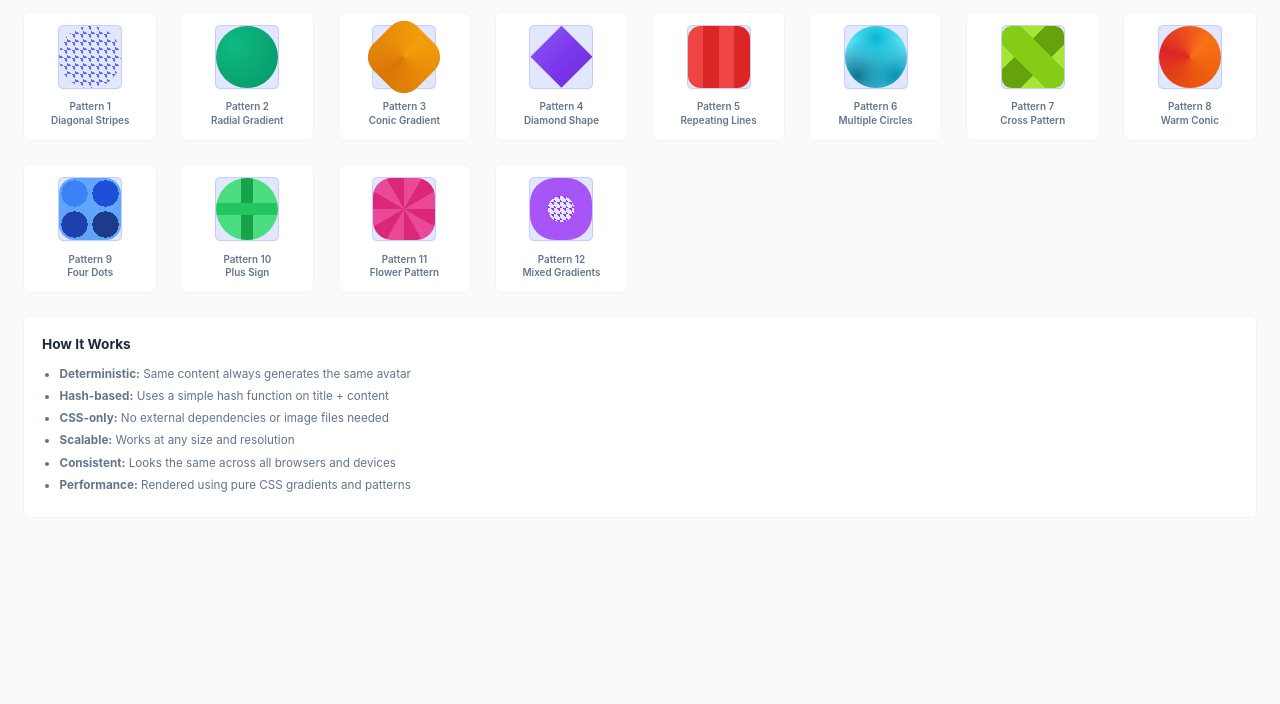
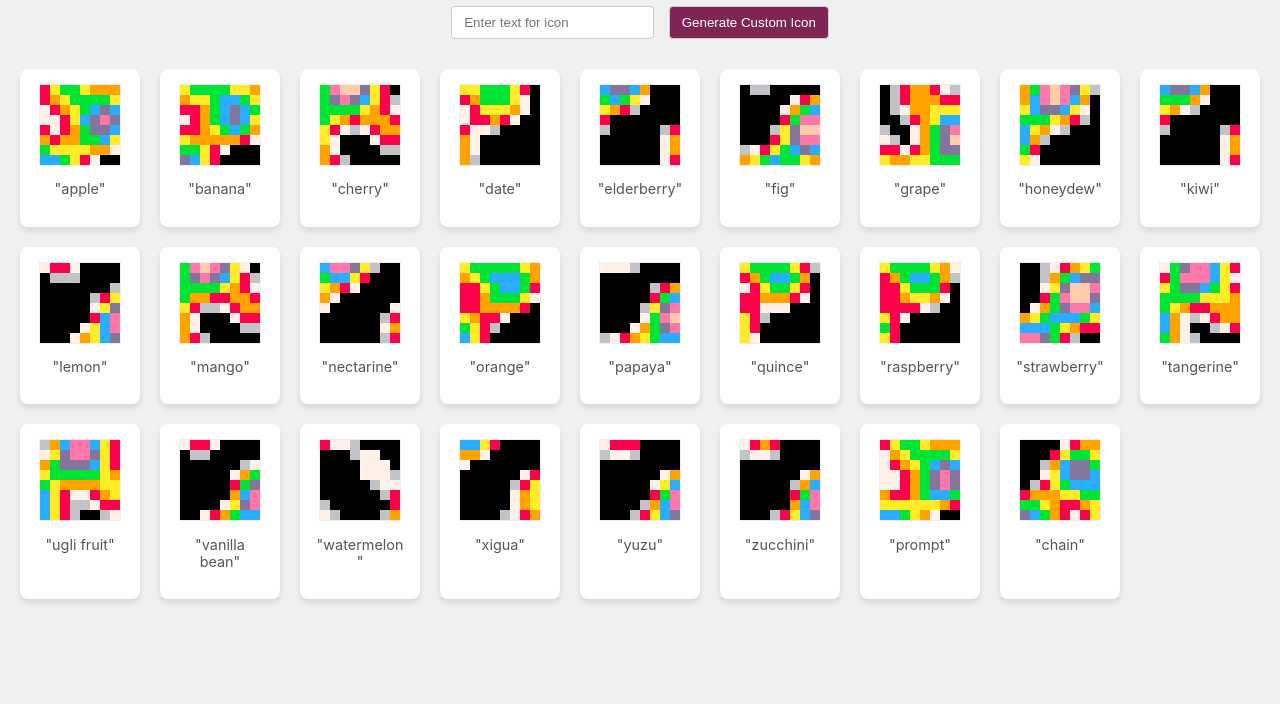
Before and after one commit to timsamart/easyprompt, a browser extension: page test-avatars.html in a window 1280 px wide. Shown: the part 96-800 px from the top of the page. Drawn offline with Linux system fonts and the light colour scheme.

Commit message:
Integrate PixelArtGen for dynamic icon generation: Replaced deterministic icon generation method with PixelArtGen to create unique SVG icons based on input text. Updated card rendering to display generated icons and adjusted CSS styles for improved icon presentation and fallback handling.

```diff
--- /dev/null
+++ b/icongen.js
@@ -0,0 +1,189 @@
+/**
+ * Lean Text-to-Pixel Art Generator
+ * Ultra-lightweight procedural pixel art from text input
+ * Default: Abstract style, Retro palette, 8px, Complexity 2
+ */
+
+class PixelArtGen {
+    constructor(options = {}) {
+        this.size = options.size || 8;
+        this.complexity = options.complexity || 2;
+        this.palette = options.palette || ['#000000', '#d62d20', '#ffa500', '#ffff00', '#008c00', '#0030ff', '#732982'];
+        this.scale = options.scale || 20; // For rendering
+    }
+
+    // Simple hash function for consistent randomization
+    hash(str) {
+        let hash = 0;
+        for (let i = 0; i < str.length; i++) {
+            const char = str.charCodeAt(i);
+            hash = ((hash << 5) - hash) + char;
+            hash = hash & hash;
+        }
+        return Math.abs(hash);
+    }
+
+    // Seeded random number generator
+    random(seed) {
+        const x = Math.sin(seed) * 10000;
+        return x - Math.floor(x);
+    }
+
+    // Generate abstract pixel art from text
+    generate(text) {
+        const seed = this.hash(text.toLowerCase());
+        const pixels = [];
+
+        for (let y = 0; y < this.size; y++) {
+            pixels[y] = [];
+            for (let x = 0; x < this.size; x++) {
+                const freq = this.complexity * 0.3;
+                const noise1 = Math.sin(x * freq + seed) * Math.cos(y * freq + seed);
+                const noise2 = Math.sin((x + y) * freq * 0.5 + seed * 1.5);
+                const combined = (noise1 + noise2) * 0.5;
+
+                if (combined > -0.2) {
+                    const colorIndex = Math.floor(((combined + 1) * 0.5) * this.palette.length);
+                    const clampedIndex = Math.max(0, Math.min(this.palette.length - 1, colorIndex));
+                    pixels[y][x] = this.palette[clampedIndex];
+                } else {
+                    pixels[y][x] = null; // Transparent/empty
+                }
+            }
+        }
+
+        return pixels;
+    }
+
+    // Render to canvas element
+    renderToCanvas(text, canvas) {
+        const ctx = canvas.getContext('2d');
+        const pixels = this.generate(text);
+
+        canvas.width = this.size * this.scale;
+        canvas.height = this.size * this.scale;
+
+        // Clear canvas
+        ctx.fillStyle = '#000000';
+        ctx.fillRect(0, 0, canvas.width, canvas.height);
+
+        // Draw pixels
+        for (let y = 0; y < this.size; y++) {
+            for (let x = 0; x < this.size; x++) {
+                if (pixels[y][x]) {
+                    ctx.fillStyle = pixels[y][x];
+                    ctx.fillRect(x * this.scale, y * this.scale, this.scale, this.scale);
+                }
+            }
+        }
+
+        return canvas;
+    }
+
+    // Generate as data URL (for images)
+    toDataURL(text, format = 'image/png') {
+        const canvas = document.createElement('canvas');
+        this.renderToCanvas(text, canvas);
+        return canvas.toDataURL(format);
+    }
+
+    // Generate as SVG string
+    toSVG(text) {
+        const pixels = this.generate(text);
+        const svgSize = this.size * this.scale;
+
+        let svg = `<svg width="${svgSize}" height="${svgSize}" xmlns="http://www.w3.org/2000/svg">`;
+        svg += `<rect width="100%" height="100%" fill="#000000"/>`;
+
+        for (let y = 0; y < this.size; y++) {
+            for (let x = 0; x < this.size; x++) {
+                if (pixels[y][x]) {
+                    const px = x * this.scale;
+                    const py = y * this.scale;
+                    svg += `<rect x="${px}" y="${py}" width="${this.scale}" height="${this.scale}" fill="${pixels[y][x]}"/>`;
+                }
+            }
+        }
+
+        svg += '</svg>';
+        return svg;
+    }
+
+    // Get raw pixel data (2D array)
+    getPixelData(text) {
+        return this.generate(text);
+    }
+
+    // Generate multiple variations with slight seed modifications
+    generateVariations(text, count = 4) {
+        const variations = [];
+        for (let i = 0; i < count; i++) {
+            const modifiedText = text + i.toString();
+            variations.push(this.generate(modifiedText));
+        }
+        return variations;
+    }
+}
+
+// Factory function for quick usage
+function createPixelArt(text, options = {}) {
+    const generator = new PixelArtGen({
+        size: 8,
+        complexity: 2,
+        palette: ['#000000', '#d62d20', '#ffa500', '#ffff00', '#008c00', '#0030ff', '#732982'],
+        scale: 20,
+        ...options
+    });
+    return generator.getPixelData(text);
+}
+
+// Quick canvas render function
+function renderPixelArt(text, canvasElement, options = {}) {
+    const generator = new PixelArtGen({
+        size: 8,
+        complexity: 2,
+        palette: ['#000000', '#d62d20', '#ffa500', '#ffff00', '#008c00', '#0030ff', '#732982'],
+        scale: 20,
+        ...options
+    });
+    return generator.renderToCanvas(text, canvasElement);
+}
+
+// Export for different environments
+if (typeof module !== 'undefined' && module.exports) {
+    // Node.js
+    module.exports = { PixelArtGen, createPixelArt, renderPixelArt };
+} else if (typeof window !== 'undefined') {
+    // Browser
+    window.PixelArtGen = PixelArtGen;
+    window.createPixelArt = createPixelArt;
+    window.renderPixelArt = renderPixelArt;
+}
+
+/*
+USAGE EXAMPLES:
+
+// 1. Basic usage (your defaults)
+const pixels = createPixelArt("sword");
+
+// 2. Render to canvas
+const canvas = document.getElementById('myCanvas');
+renderPixelArt("dragon", canvas);
+
+// 3. Advanced usage
+const generator = new PixelArtGen({
+    size: 8,
+    complexity: 2,
+    palette: ['#000000', '#d62d20', '#ffa500', '#ffff00', '#008c00', '#0030ff', '#732982']
+});
+
+const svg = generator.toSVG("monster");
+const dataURL = generator.toDataURL("treasure");
+const variations = generator.generateVariations("spell", 6);
+
+// 4. Custom palette
+const customGen = new PixelArtGen({
+    palette: ['#ff0000', '#00ff00', '#0000ff']
+});
+const customArt = customGen.generate("fire");
+*/
--- a/panel-styles.css
+++ b/panel-styles.css
@@ -1098,143 +1098,49 @@ h1::before {
   background: rgba(0, 0, 0, 0.1);
 }
 
-/* Prompt icons - CSS generated avatars similar to Gravatars */
-.prompt-icon-1::before {
-  content: "";
+/* Styles for card icons, including those generated by PixelArtGen */
+.card-icon {
+  width: calc(28px * var(--scale-factor)); /* Ensure this matches icon size or desired display size */
+  height: calc(28px * var(--scale-factor));
+  border-radius: var(--radius-sm);
+  display: flex;
+  align-items: center;
+  justify-content: center;
+  overflow: hidden; /* Hide parts of SVG if it's larger than container */
+  background-color: var(--border-light); /* Fallback background */
+  flex-shrink: 0;
+}
+
+.card-icon svg {
   width: 100%;
   height: 100%;
-  background: linear-gradient(45deg, #6366f1 25%, transparent 25%, transparent 75%, #6366f1 75%);
-  background-size: 8px 8px;
-  border-radius: 50%;
+  object-fit: contain; /* Scales down to fit, preserving aspect ratio */
 }
 
-.prompt-icon-2::before {
-  content: "";
+.prompt-card .card-icon {
+  border: 1px solid rgba(99, 102, 241, 0.2);
+  background: linear-gradient(135deg, var(--primary-light), #e0e7ff);
+}
+
+.chain-card .card-icon {
+  /* Chain icon (link symbol) is still Feather, not PixelArtGen */
+  /* Styles for Feather icon within chain card-icon */
+  font-size: calc(12px * var(--scale-factor));
+  color: #8b5cf6;
+  border: 1px solid rgba(139, 92, 246, 0.2);
+  background: linear-gradient(135deg, #ede9fe, #ddd6fe);
+}
+
+.card-icon-fallback {
   width: 100%;
   height: 100%;
-  background: radial-gradient(circle at 30% 30%, #10b981, #059669);
-  border-radius: 50%;
-  position: relative;
-}
-
-.prompt-icon-3::before {
-  content: "";
-  width: 100%;
-  height: 100%;
-  background: conic-gradient(from 0deg, #f59e0b, #d97706, #f59e0b);
-  border-radius: 30%;
-  transform: rotate(45deg);
-}
-
-.prompt-icon-4::before {
-  content: "";
-  width: 100%;
-  height: 100%;
-  background: linear-gradient(135deg, #8b5cf6 0%, #7c3aed 50%, #6d28d9 100%);
-  clip-path: polygon(50% 0%, 100% 50%, 50% 100%, 0% 50%);
-}
-
-.prompt-icon-5::before {
-  content: "";
-  width: 100%;
-  height: 100%;
-  background: repeating-linear-gradient(90deg, #ef4444, #ef4444 25%, #dc2626 25%, #dc2626 50%);
-  border-radius: 20%;
-}
-
-.prompt-icon-6::before {
-  content: "";
-  width: 100%;
-  height: 100%;
-  background: radial-gradient(circle at 50% 20%, #06b6d4, transparent 50%),
-              radial-gradient(circle at 80% 80%, #0891b2, transparent 50%),
-              radial-gradient(circle at 20% 80%, #0e7490, transparent 50%);
-  background-color: #67e8f9;
-  border-radius: 50%;
-}
-
-.prompt-icon-7::before {
-  content: "";
-  width: 100%;
-  height: 100%;
-  background: linear-gradient(45deg, transparent 35%, #84cc16 35%, #84cc16 65%, transparent 65%),
-              linear-gradient(-45deg, transparent 35%, #65a30d 35%, #65a30d 65%, transparent 65%);
-  background-color: #a3e635;
-  border-radius: 15%;
-}
-
-.prompt-icon-8::before {
-  content: "";
-  width: 100%;
-  height: 100%;
-  background: conic-gradient(from 45deg, #f97316, #ea580c, #dc2626, #f97316);
-  border-radius: 50%;
-  position: relative;
-}
-
-.prompt-icon-9::before {
-  content: "";
-  width: 100%;
-  height: 100%;
-  background:
-    radial-gradient(circle at 25% 25%, #3b82f6 20%, transparent 20%),
-    radial-gradient(circle at 75% 25%, #1d4ed8 20%, transparent 20%),
-    radial-gradient(circle at 25% 75%, #1e40af 20%, transparent 20%),
-    radial-gradient(circle at 75% 75%, #1e3a8a 20%, transparent 20%);
-  background-color: #60a5fa;
-  border-radius: 25%;
-}
-
-.prompt-icon-10::before {
-  content: "";
-  width: 100%;
-  height: 100%;
-  background:
-    linear-gradient(0deg, transparent 40%, #22c55e 40%, #22c55e 60%, transparent 60%),
-    linear-gradient(90deg, transparent 40%, #16a34a 40%, #16a34a 60%, transparent 60%);
-  background-color: #4ade80;
-  border-radius: 50%;
-}
-
-/* Additional patterns for more variety */
-.prompt-icon-11::before {
-  content: "";
-  width: 100%;
-  height: 100%;
-  background:
-    repeating-conic-gradient(from 0deg, #ec4899 0deg 30deg, #db2777 30deg 60deg);
-  border-radius: 30%;
-}
-
-.prompt-icon-12::before {
-  content: "";
-  width: 100%;
-  height: 100%;
-  background:
-    radial-gradient(ellipse at center, transparent 30%, #a855f7 30%),
-    linear-gradient(45deg, #9333ea 25%, transparent 25%, transparent 75%, #9333ea 75%);
-  background-size: 100% 100%, 6px 6px;
-  border-radius: 40%;
-}
-
-/* Dynamic icon assignment based on content hash */
-.card-icon {
-  position: relative;
-  overflow: hidden;
-}
-
-.card-icon::after {
-  content: "";
-  position: absolute;
-  inset: 0;
-  background: rgba(255, 255, 255, 0.1);
+  display: flex;
+  align-items: center;
+  justify-content: center;
+  font-weight: bold;
+  background-color: var(--error-color);
+  color: white;
   border-radius: inherit;
-  opacity: 0;
-  transition: opacity 0.2s ease;
-}
-
-.card:hover .card-icon::after {
-  opacity: 1;
 }
 
 /* Empty state */
--- a/test-avatars.html
+++ b/test-avatars.html
@@ -3,169 +3,150 @@
 <head>
   <meta charset="UTF-8">
   <meta name="viewport" content="width=device-width, initial-scale=1.0">
-  <title>PromptHub - CSS Avatar Demo</title>
-  <link rel="stylesheet" href="panel-styles.css">
+  <title>PixelArtGen Icon Showcase</title>
+  <script src="icongen.js"></script>
   <style>
     body {
-      padding: 2rem;
-      background: var(--background-color);
+      font-family: -apple-system, BlinkMacSystemFont, 'Segoe UI', Roboto, Helvetica, Arial, sans-serif;
+      margin: 0;
+      padding: 20px;
+      background-color: #f0f0f0;
+      color: #333;
     }
 
-    .avatar-demo {
+    h1 {
+      text-align: center;
+      color: #1D2B53; /* Palette color */
+    }
+
+    .gallery {
       display: grid;
       grid-template-columns: repeat(auto-fill, minmax(120px, 1fr));
-      gap: 2rem;
-      margin: 2rem 0;
+      gap: 20px;
+      margin-top: 20px;
     }
 
     .avatar-item {
-      display: flex;
-      flex-direction: column;
-      align-items: center;
-      gap: 1rem;
-      padding: 1rem;
-      background: var(--surface-color);
-      border-radius: var(--radius-lg);
-      border: 1px solid var(--border-light);
+      background-color: #fff;
+      border-radius: 8px;
+      padding: 15px;
+      text-align: center;
+      box-shadow: 0 4px 6px rgba(0,0,0,0.1);
     }
 
-    .demo-icon {
-      width: 64px;
-      height: 64px;
-      border-radius: var(--radius-md);
-      background: linear-gradient(135deg, var(--primary-light), #e0e7ff);
+    .avatar-item .icon-display {
+      width: 80px; /* Scaled up for visibility in demo */
+      height: 80px;
+      margin: 0 auto 10px auto;
+      border: 1px solid #eee;
       display: flex;
       align-items: center;
       justify-content: center;
-      color: var(--primary-color);
-      border: 1px solid rgba(99, 102, 241, 0.2);
-      box-shadow: var(--shadow-xs);
-      position: relative;
+      overflow: hidden;
+      background-color: #e0e0e0;
     }
 
-    .avatar-label {
-      font-size: var(--small-font-size);
-      font-weight: 600;
-      color: var(--text-secondary);
-      text-align: center;
+    .avatar-item .icon-display svg {
+      width: 100%;
+      height: 100%;
     }
 
-    h1 {
-      color: var(--text-primary);
-      margin-bottom: 1rem;
+    .avatar-item p {
+      font-size: 0.9em;
+      color: #555;
+      word-wrap: break-word;
     }
 
-    p {
-      color: var(--text-secondary);
-      margin-bottom: 2rem;
-      line-height: 1.6;
+    .controls {
+      text-align: center;
+      margin-bottom: 30px;
     }
 
-    .pattern-info {
-      background: var(--surface-color);
-      padding: 1.5rem;
-      border-radius: var(--radius-lg);
-      border: 1px solid var(--border-light);
-      margin-top: 2rem;
+    .controls input[type="text"], .controls button {
+      padding: 8px 12px;
+      border-radius: 4px;
+      border: 1px solid #ccc;
+      margin: 0 5px;
     }
 
-    .pattern-info h3 {
-      color: var(--text-primary);
-      margin-bottom: 1rem;
+    .controls button {
+      background-color: #7E2553; /* Palette color */
+      color: white;
+      cursor: pointer;
     }
 
-    .pattern-info ul {
-      color: var(--text-secondary);
-      margin-left: 1.5rem;
-    }
-
-    .pattern-info li {
-      margin-bottom: 0.5rem;
+    .controls button:hover {
+      background-color: #5F574F;
     }
   </style>
 </head>
 <body>
-  <div class="container">
-    <h1>PromptHub CSS-Generated Avatars</h1>
-    <p>
-      These avatars are generated using pure CSS patterns, similar to Gravatar.
-      Each pattern is deterministically generated based on the prompt content,
-      ensuring the same prompt always gets the same icon.
-    </p>
+  <h1>PixelArtGen Icon Showcase</h1>
 
-    <div class="avatar-demo">
-      <div class="avatar-item">
-        <div class="demo-icon prompt-icon-1"></div>
-        <div class="avatar-label">Pattern 1<br>Diagonal Stripes</div>
-      </div>
+  <div class="controls">
+    <input type="text" id="customText" placeholder="Enter text for icon">
+    <button onclick="generateCustomIcon()">Generate Custom Icon</button>
+  </div>
 
-      <div class="avatar-item">
-        <div class="demo-icon prompt-icon-2"></div>
-        <div class="avatar-label">Pattern 2<br>Radial Gradient</div>
-      </div>
+  <div class="gallery" id="avatarGallery">
+    <!-- Icons will be dynamically inserted here -->
+  </div>
 
-      <div class="avatar-item">
-        <div class="demo-icon prompt-icon-3"></div>
-        <div class="avatar-label">Pattern 3<br>Conic Gradient</div>
-      </div>
+  <script>
+    const defaultPalette = ['#000000', '#1D2B53', '#7E2553', '#008751', '#AB5236', '#5F574F', '#C2C3C7', '#FFF1E8', '#FF004D', '#FFA300', '#FFEC27', '#00E436', '#29ADFF', '#83769C', '#FF77A8', '#FFCCAA'];
+    const generator = new PixelArtGen({
+      size: 8,
+      complexity: 2,
+      palette: defaultPalette,
+      scale: 10 // Visual scale for the demo page, SVG itself is 1:1 pixels
+    });
 
-      <div class="avatar-item">
-        <div class="demo-icon prompt-icon-4"></div>
-        <div class="avatar-label">Pattern 4<br>Diamond Shape</div>
-      </div>
+    const exampleTexts = [
+      "apple", "banana", "cherry", "date", "elderberry",
+      "fig", "grape", "honeydew", "kiwi", "lemon",
+      "mango", "nectarine", "orange", "papaya", "quince",
+      "raspberry", "strawberry", "tangerine", "ugli fruit", "vanilla bean",
+      "watermelon", "xigua", "yuzu", "zucchini", "prompt", "chain"
+    ];
 
-      <div class="avatar-item">
-        <div class="demo-icon prompt-icon-5"></div>
-        <div class="avatar-label">Pattern 5<br>Repeating Lines</div>
-      </div>
+    function displayIcon(text, containerId = 'avatarGallery') {
+      const svgString = generator.toSVG(text);
+      const gallery = document.getElementById(containerId);
+      const item = document.createElement('div');
+      item.className = 'avatar-item';
+      item.innerHTML = `
+        <div class="icon-display">
+          ${svgString}
+        </div>
+        <p>"${text}"</p>
+      `;
+      gallery.appendChild(item);
+    }
 
-      <div class="avatar-item">
-        <div class="demo-icon prompt-icon-6"></div>
-        <div class="avatar-label">Pattern 6<br>Multiple Circles</div>
-      </div>
+    function generateCustomIcon() {
+      const customTextValue = document.getElementById('customText').value.trim();
+      if (customTextValue) {
+        // Clear previous custom icon if any, or add to a specific section
+        const gallery = document.getElementById('avatarGallery');
+        // Simple way: add to the top
+        const item = document.createElement('div');
+        item.className = 'avatar-item';
+        item.innerHTML = `
+          <div class="icon-display">
+            ${generator.toSVG(customTextValue)}
+          </div>
+          <p>Custom: "${customTextValue}"</p>
+        `;
+        gallery.insertBefore(item, gallery.firstChild);
+        document.getElementById('customText').value = ''; // Clear input
+      } else {
+        alert('Please enter some text to generate an icon.');
+      }
+    }
 
-      <div class="avatar-item">
-        <div class="demo-icon prompt-icon-7"></div>
-        <div class="avatar-label">Pattern 7<br>Cross Pattern</div>
-      </div>
+    // Populate gallery with example icons
+    exampleTexts.forEach(text => displayIcon(text));
 
-      <div class="avatar-item">
-        <div class="demo-icon prompt-icon-8"></div>
-        <div class="avatar-label">Pattern 8<br>Warm Conic</div>
-      </div>
-
-      <div class="avatar-item">
-        <div class="demo-icon prompt-icon-9"></div>
-        <div class="avatar-label">Pattern 9<br>Four Dots</div>
-      </div>
-
-      <div class="avatar-item">
-        <div class="demo-icon prompt-icon-10"></div>
-        <div class="avatar-label">Pattern 10<br>Plus Sign</div>
-      </div>
-
-      <div class="avatar-item">
-        <div class="demo-icon prompt-icon-11"></div>
-        <div class="avatar-label">Pattern 11<br>Flower Pattern</div>
-      </div>
-
-      <div class="avatar-item">
-        <div class="demo-icon prompt-icon-12"></div>
-        <div class="avatar-label">Pattern 12<br>Mixed Gradients</div>
-      </div>
-    </div>
-
-    <div class="pattern-info">
-      <h3>How It Works</h3>
-      <ul>
-        <li><strong>Deterministic:</strong> Same content always generates the same avatar</li>
-        <li><strong>Hash-based:</strong> Uses a simple hash function on title + content</li>
-        <li><strong>CSS-only:</strong> No external dependencies or image files needed</li>
-        <li><strong>Scalable:</strong> Works at any size and resolution</li>
-        <li><strong>Consistent:</strong> Looks the same across all browsers and devices</li>
-        <li><strong>Performance:</strong> Rendered using pure CSS gradients and patterns</li>
-      </ul>
-    </div>
-  </div>
+  </script>
 </body>
 </html>
```
Also changed, not shown: panel-standalone.html (+15 -15 lines), panel.html (+1 -0 lines), panel.js (+16 -15 lines).
